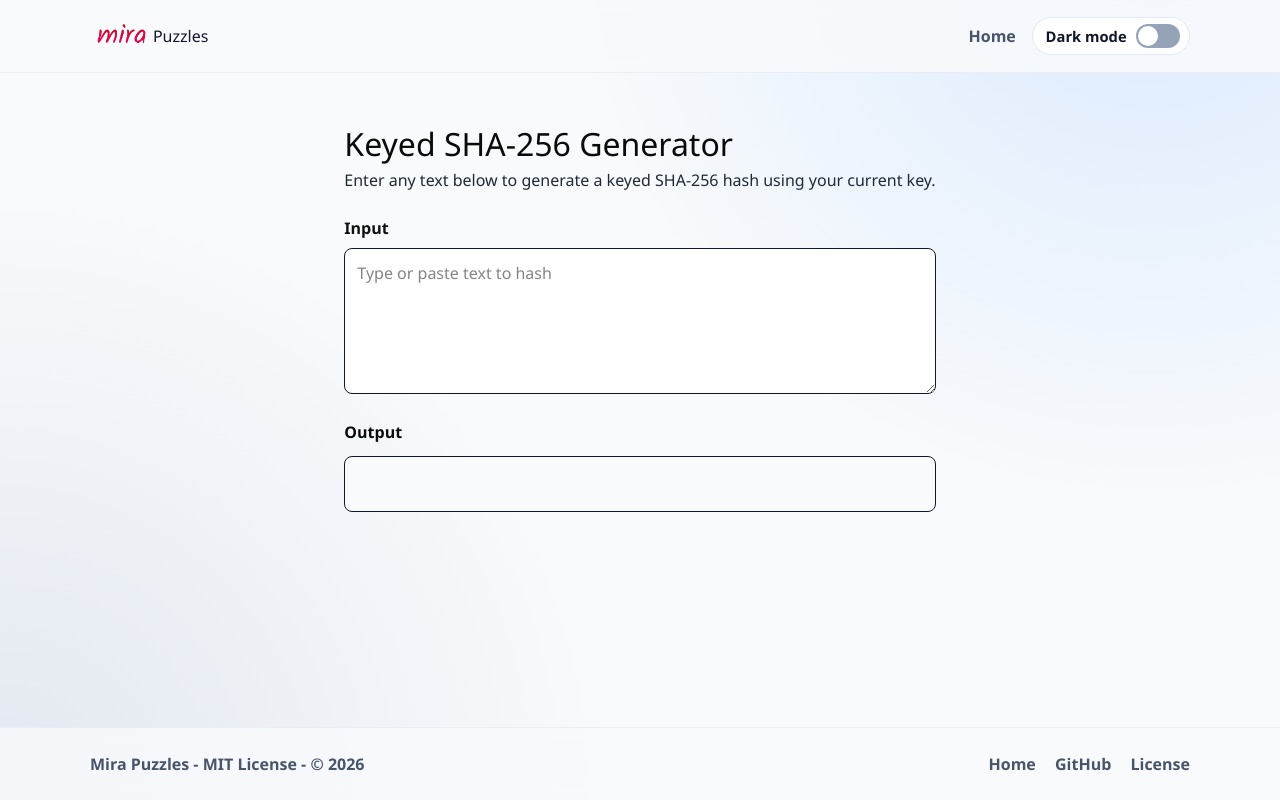
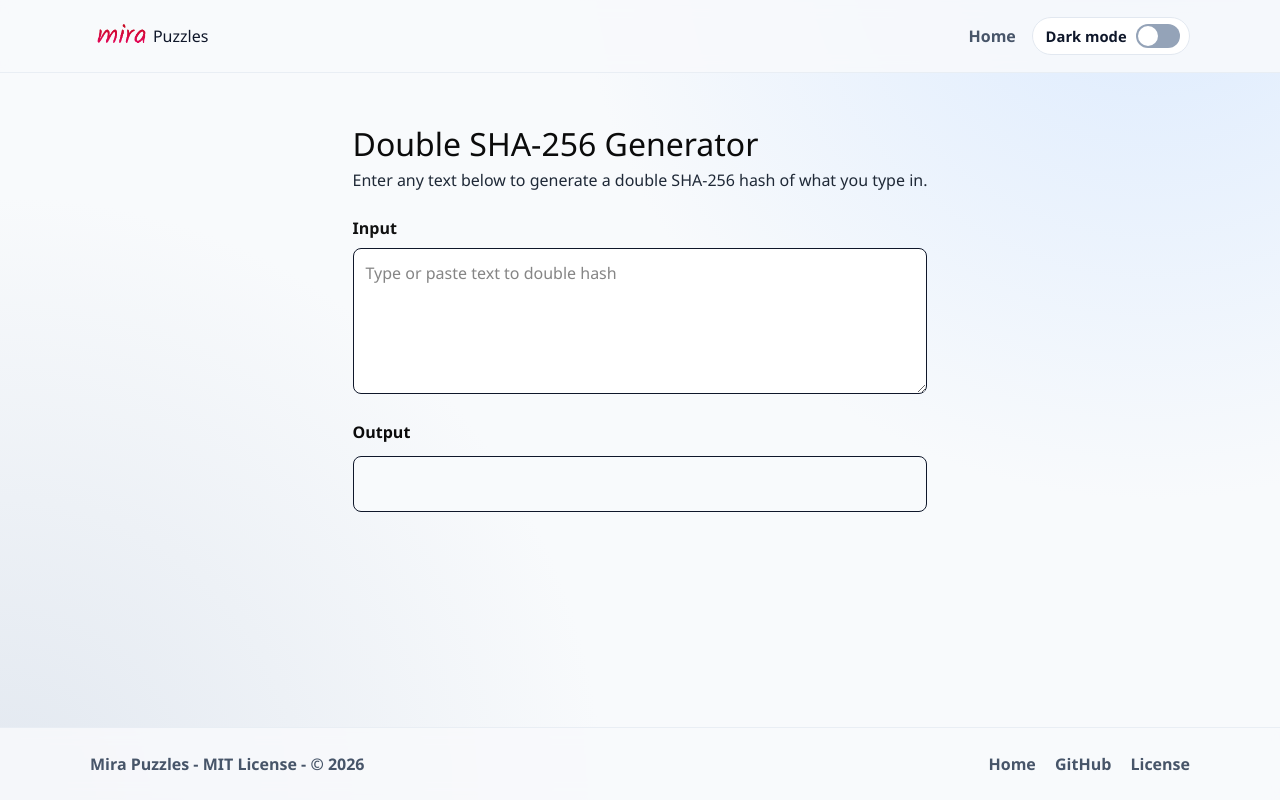
Before and after one commit to Mira-Studios/mira-puzzles, a Next.js app: page /keyed-hash-gen in a window 1280 px wide. Built offline with nearby package versions, Linux system fonts and the light colour scheme.

Commit message:
keyed-hash-gen title changes

```diff
--- a/app/keyed-hash-gen/page.tsx
+++ b/app/keyed-hash-gen/page.tsx
@@ -48,10 +48,10 @@ export default function KeyedHashGenPage() {
   return (
     <main style={{ padding: "48px 20px", maxWidth: "760px", margin: "0 auto", color: "#111" }}>
       <h1 style={{ fontSize: "32px", marginBottom: "8px", color: "#0b0b0b" }}>
-        Keyed SHA-256 Generator
+        Double SHA-256 Generator
       </h1>
       <p style={{ color: "#1f2937", marginBottom: "24px" }}>
-        Enter any text below to generate a keyed SHA-256 hash using your current key.
+        Enter any text below to generate a double SHA-256 hash of what you type in.
       </p>
 
       <label htmlFor="keyed-hash-input" style={{ display: "block", fontWeight: 600, marginBottom: "8px" }}>
@@ -62,7 +62,7 @@ export default function KeyedHashGenPage() {
         value={input}
         onChange={(event) => setInput(event.target.value)}
         rows={5}
-        placeholder="Type or paste text to hash"
+        placeholder="Type or paste text to double hash"
         style={{
           width: "100%",
           padding: "12px",
```
